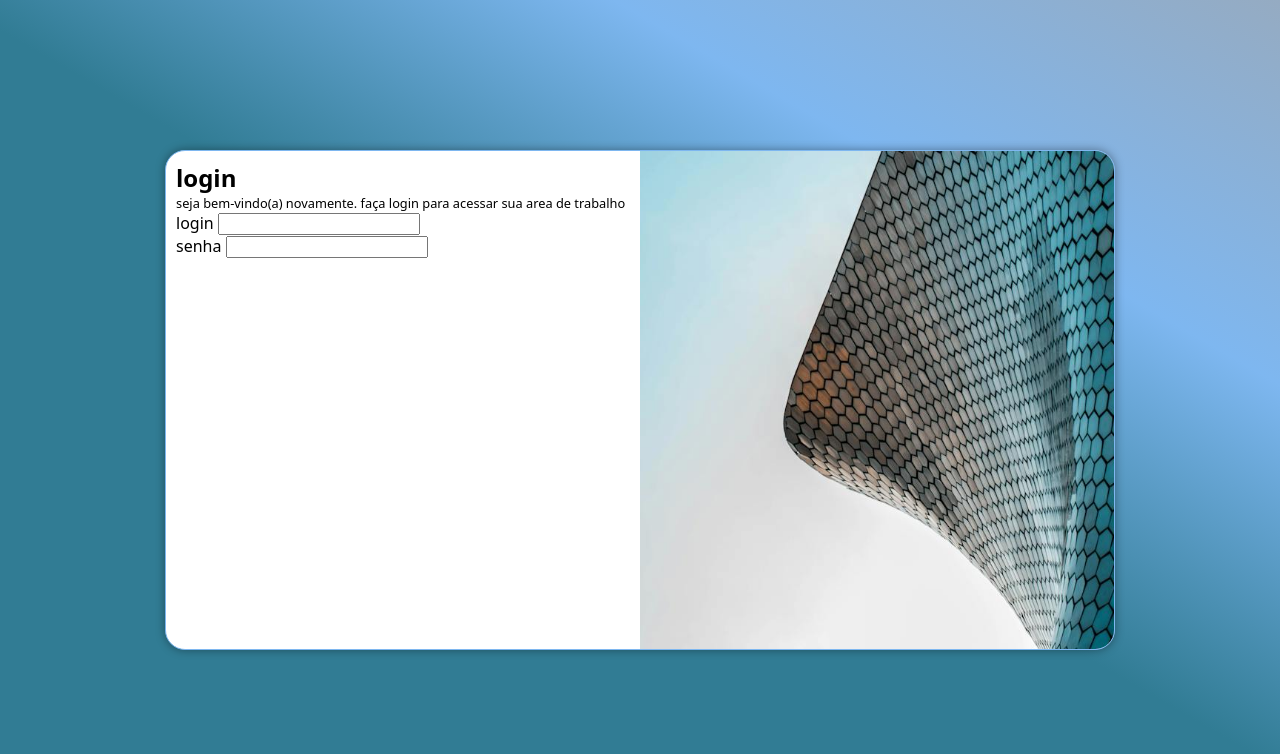
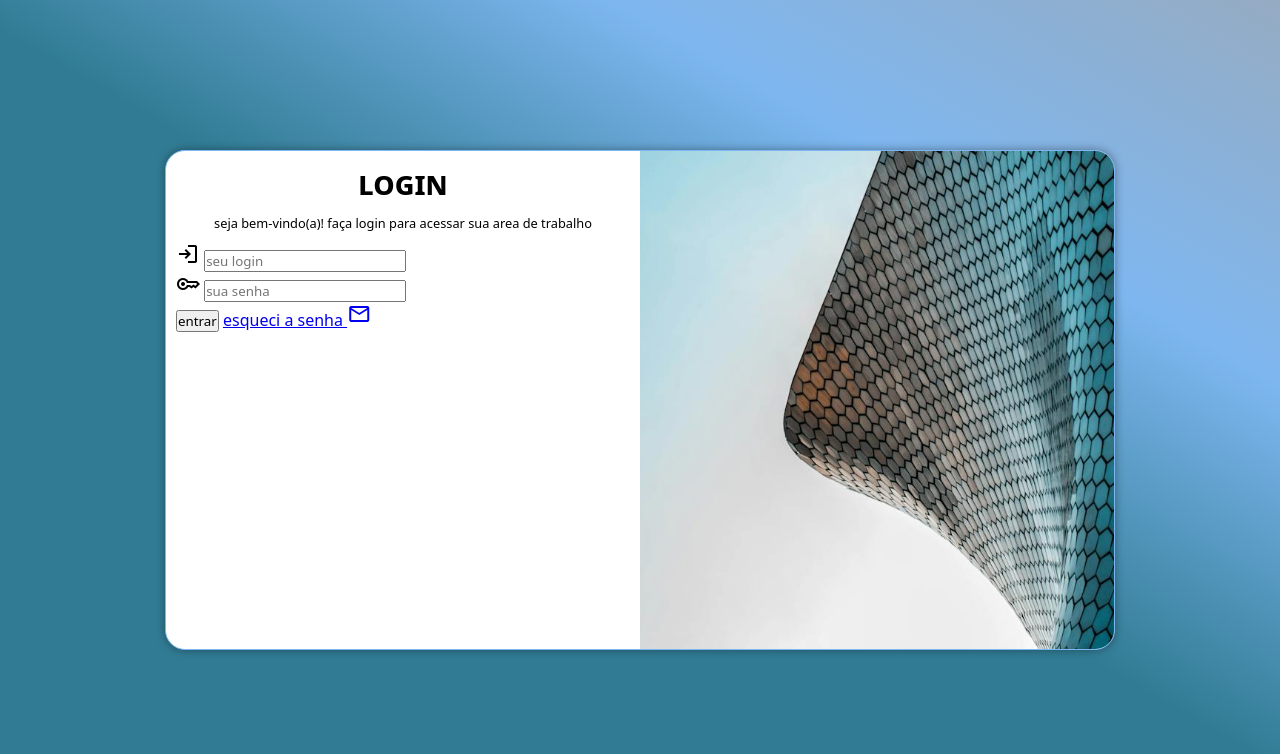
Before and after one commit to jaguarasso/projeto-login, a plain HTML site: page index.html in a window 1280 px wide. Drawn offline with nearby package versions, Linux system fonts and the light colour scheme.

Commit message:
melhorando o login

```diff
--- a/estilos/media-query.css
+++ b/estilos/media-query.css
@@ -37,7 +37,7 @@ cinza: #4F5354
 
     section#login{
         display: inline-block;
-        width: 80vw;
+        width: 70vw;
 
     }
 
--- a/estilos/style.css
+++ b/estilos/style.css
@@ -66,14 +66,24 @@ section#login>div#formulario{
 
 section#login:hover{
     border: 1px solid white;
-    transition: border 1s;
-    box-shadow: 0px 0px 10px rgba(0, 0, 0, 0.507);
+    transition: border .3s;
+
+    box-shadow: 0px 0px 15px rgba(0, 0, 0, 0.603);
 
 }
 
 #formulario>p{
     font-size: 0.8em;
-    text-align: justify;
+    text-align: center;
+   text-transform: initial;
+   margin-bottom: 10px;
+}
 
+div#formulario>h1{
+    font-size: 2em;
+    font-variant: small-caps;
+    text-align: center;
+    margin-bottom: 10px;
+}
 
-}
+div#formulario
--- a/index.html
+++ b/index.html
@@ -6,6 +6,7 @@
     <title>projeto login</title>
     <link rel="stylesheet" href="estilos/style.css">
     <link rel="stylesheet" href="estilos/media-query.css">
+    <link rel="stylesheet" href="https://fonts.googleapis.com/css2?family=Material+Symbols+Outlined:opsz,wght,FILL,GRAD@24,400,0,0" />
 </head>
 <body>
     <main>
@@ -17,13 +18,30 @@
 
             <div id="formulario">
                 <h1>login</h1>
-                <p>seja bem-vindo(a) novamente. faça login para acessar sua area de trabalho</p>
+                <p>seja bem-vindo(a)! faça login para acessar sua area de trabalho</p>
 
-                <form action="login.php" method="post">
-                    <label for="ilogin">login</label>
-                    <input type="text"><br>
-                    <label for="isenha">senha</label>
-                    <input type="password" name="senha" id="isenha">
+                <form action="login.php" method="post" autocomplete="on">
+                    <div class="campo">
+                        <span class="material-symbols-outlined">
+                            login
+                            </span>
+                        <input type="email" name="login" id="ilogin" placeholder="seu login" autocomplete="email" required maxlength="60">
+                        <label for="ilogin"></label>
+
+                    </div>
+                    <div class="campo">
+                        <span class="material-symbols-outlined">
+                            key
+                            </span>
+                        <input type="password" name="senha" id="isenha" placeholder="sua senha" autocomplete="current-password" minlength="8" maxlength="20">
+                        <label for="isenha"></label>
+
+                    </div>
+
+                    <input type="submit" value="entrar">
+                    <a href="esqueci.html">esqueci a senha <span class="material-symbols-outlined">
+                        mail
+                        </span></a>
 
 
                 </form>
```
